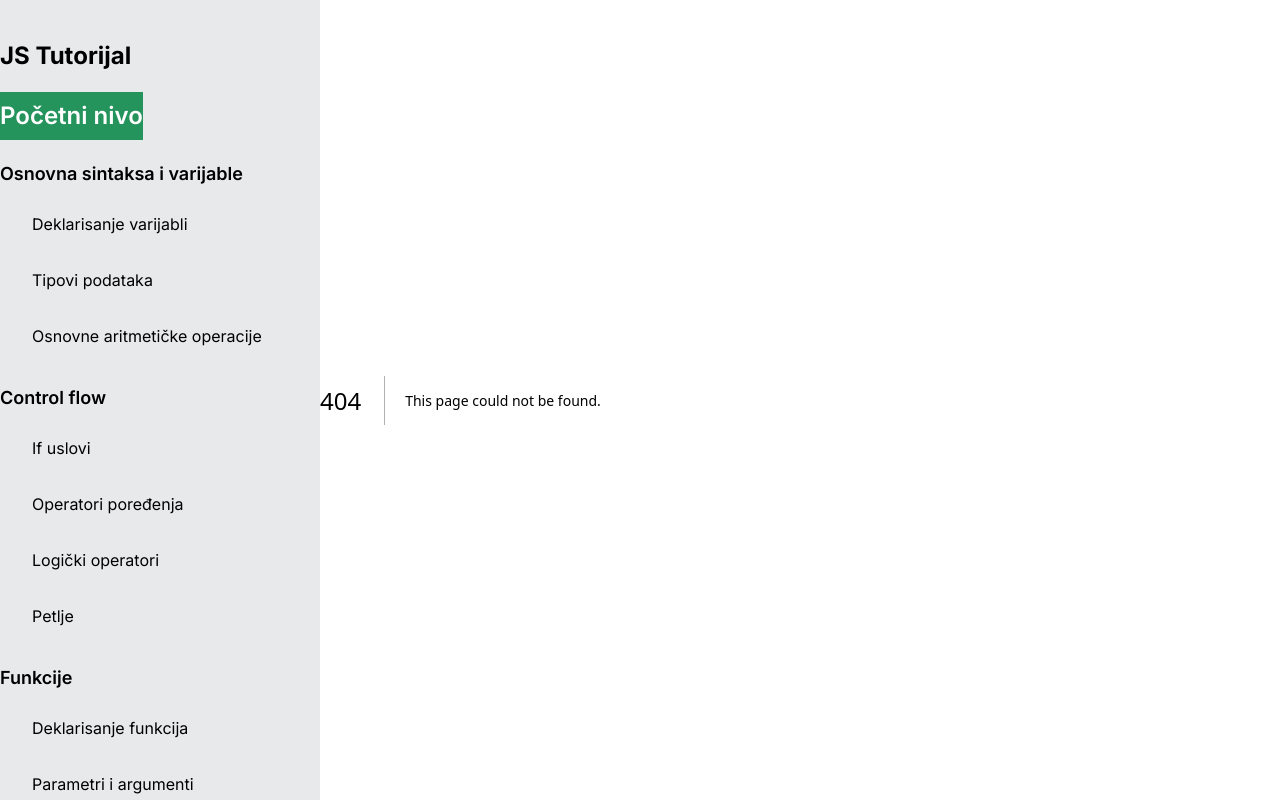
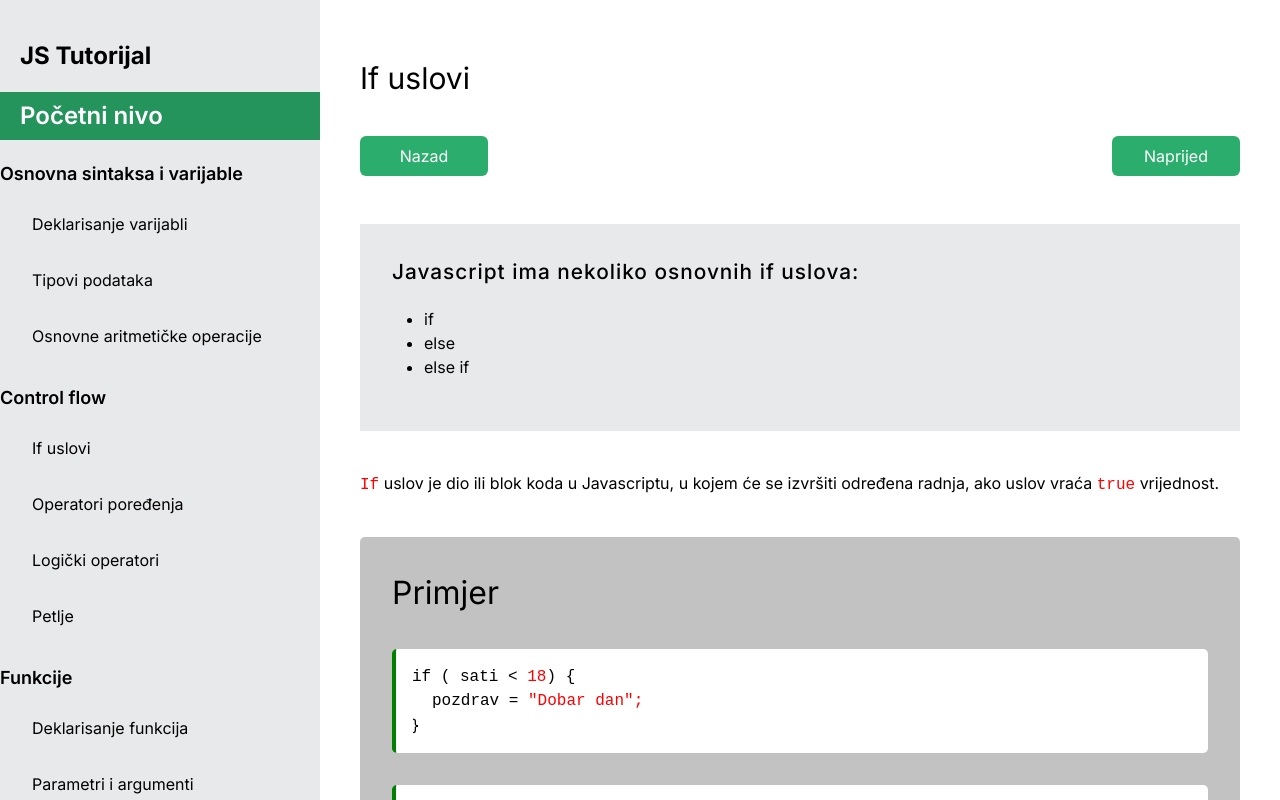
Before and after one commit to DenisKantic/graduate_project_nextJS, a Next.js app: page /ifUslovi in a window 1280 px wide. Before the commit this address had no page. Built offline with nearby package versions, Linux system fonts and the light colour scheme.

Commit message:
created ifUslovi component

```diff
--- a/app/Navigation/Navbar.jsx
+++ b/app/Navigation/Navbar.jsx
@@ -6,15 +6,15 @@ const Navbar = () => {
   return (
     <div className='w-full h-full bg-[#e7e9eb] overflow-y-scroll z-10'>
         <nav className='w-full flex flex-col justify-center items-start pt-5'>
-            <p className='text-2xl py-5 font-bold'>JS Tutorijal</p>
-            <p className='text-2xl py-2 bg-[#24945c] text-white font-semibold'>Početni nivo</p>
+            <p className='text-2xl py-5 font-bold pl-5'>JS Tutorijal</p>
+            <p className='text-2xl py-2 bg-[#24945c] text-white font-semibold w-full pl-5'>Početni nivo</p>
 
             <p className='text-lg pt-5 pb-2 font-semibold'>Osnovna sintaksa i varijable</p>
             <Link id="link" href="/variables">Deklarisanje varijabli</Link>
             <Link  id="link" href="/TipoviPodataka">Tipovi podataka</Link>
             <Link  id="link" href="/operatori">Osnovne aritmetičke operacije</Link>
             <p className='text-lg pt-5 pb-2 font-semibold'>Control flow</p>
-            <Link  id="link" href="/">If uslovi</Link>
+            <Link  id="link" href="/ifUslovi">If uslovi</Link>
             <Link  id="link" href="/">Operatori poređenja</Link>
             <Link  id="link" href="/">Logički operatori</Link>
             <Link  id="link" href="/">Petlje</Link>
@@ -23,7 +23,7 @@ const Navbar = () => {
             <Link  id="link" href="/">Parametri i argumenti</Link>
             <Link  id="link" href="/">Return</Link>
 
-            <p className='text-2xl py-2 bg-[#24945c] text-white font-semibold'>Srednji nivo</p>
+            <p className='text-2xl py-2 bg-[#24945c] text-white font-semibold w-full pl-5'>Srednji nivo</p>
             <p className='text-lg pt-5 pb-2 font-semibold'>Nizovi</p>
             <Link  id="link" href="/">Kreiranje nizova</Link>
             <Link  id="link" href="/">Metode u nizovima</Link>
@@ -40,7 +40,7 @@ const Navbar = () => {
             <Link  id="link" href="/">Manipulisanje eventima</Link>
 
 
-            <p className='text-2xl py-2 bg-[#24945c] text-white font-semibold'>Teži nivo</p>
+            <p className='text-2xl py-2 bg-[#24945c] text-white font-semibold w-full pl-5'>Teži nivo</p>
             <p className='text-lg pt-5 pb-2 font-semibold'>Napredne funkcije</p>
             <Link  id="link" href="/">Scope funkcija</Link>
             <Link id="link"  href="/">Arrow functions</Link>
--- a/app/TipoviPodataka/page.jsx
+++ b/app/TipoviPodataka/page.jsx
@@ -9,7 +9,7 @@ const page = () => {
       <div className='w-full flex justify-between place-items-center pt-5 text-white'>
       <Link href="/variables" className='w-[8em] py-2 text-center rounded-md bg-[#2bad6d]
                     hover:bg-[#54cf92]'>Nazad</Link>
-      <Link href="/" className='w-[8em] py-2 text-center rounded-md bg-[#2bad6d]
+      <Link href="/operatori" className='w-[8em] py-2 text-center rounded-md bg-[#2bad6d]
       hover:bg-[#54cf92]'>Naprijed</Link>
       </div>
 
--- /dev/null
+++ b/app/ifUslovi/page.jsx
@@ -0,0 +1,122 @@
+import React from 'react'
+import Link from 'next/link'
+
+const page = () => {
+  return (
+    <div className='w-full bg-white p-10 overflow-y-scroll'>
+
+    <p className='text-3xl py-5 px-0'>If uslovi</p>
+          <div className='w-full flex justify-between place-items-center pt-5 text-white'>
+          <Link href="/operatori" className='w-[8em] py-2 text-center rounded-md bg-[#2bad6d]
+                        hover:bg-[#54cf92]'>Nazad</Link>
+          <Link href="/" className='w-[8em] py-2 text-center rounded-md bg-[#2bad6d]
+          hover:bg-[#54cf92]'>Naprijed</Link>
+          </div>
+
+          <div id='container'>
+            <h1>Javascript ima nekoliko osnovnih if uslova:</h1>
+            <ul className='py-5'>
+                <li>if</li>
+                <li>else</li>
+                <li>else if</li>
+            </ul>
+
+            </div>
+
+
+            <p className='py-10'><span>If</span> uslov je dio ili blok koda u Javascriptu, u kojem će se izvršiti određena radnja, ako uslov vraća <span>true</span> vrijednost.</p>
+
+            <div id="exampleContainer">
+                <h1>Primjer</h1>
+
+                <div id="example">
+                    <p>if ( sati &lt; <span>18</span>) &#123;
+                    <br />
+                    <span className='text-black pl-5'>pozdrav = <span>"Dobar dan";</span></span>
+                    </p>
+                    &#125;
+                </div>
+
+                <div id="example">
+                    <p>Rezultat ce biti: <br />
+                    Dobar dan</p>
+                </div>
+
+                <a href="https://www.programiz.com/javascript/online-compiler/"  target='_blank' className='px-4 py-3  rounded-md  text-white font-semibold bg-[#2bad6d]
+                hover:bg-[#54cf92]'>Probaj u Editoru</a>
+            </div>
+
+            <div id="note">
+                <p>U slučaju ako koristimo samo <span>If</span> uslov, i on ne vrati <span>true</span> vrijednost, dio koda unutar njega će se samo preskočiti</p>
+            </div>
+
+            <p className='py-10'><span>If else </span> uslov je dio ili blok koda u Javascriptu, u kojem će se izvršiti određena radnja, ako uslov vraća <span>true</span> vrijednost. <br />
+            U slučaju ako ne vrati <span>true</span>, onda program ulazi u blok koda <span>else</span>.</p>
+
+            <div id="exampleContainer">
+                <h1>Primjer</h1>
+
+                <p>Ako je vrijeme manje od 18:00 sati, onda će biti ispit "Dobar dan". <br />
+                Ako će vrijeme biti veće od 18:00 sati, onda će biti ispis "Dobro većer". <br />
+                Uzmimo sad za primjer da je vrijeme <span>20:00</span> sati, što znači da je vrijeme veće od 18:00 sati.</p>
+
+                <div id="example">
+                    <p>if ( sati &lt; <span>18</span>) &#123;
+                    <br />
+                    <span className='text-black pl-5'>pozdrav = <span>"Dobar dan";</span></span>
+                    </p>
+                    &#125;  else &#123; <br />
+                    <span className='text-black pl-5'>pozdrav = <span>"Dobro večer";</span></span> <br />
+                    &#125;
+                </div>
+
+                <div id="example">
+                    <p>Rezultat ce biti: <br />
+                    Dobro večer</p>
+                </div>
+
+                <a href="https://www.programiz.com/javascript/online-compiler/"  target='_blank' className='px-4 py-3  rounded-md  text-white font-semibold bg-[#2bad6d]
+                hover:bg-[#54cf92]'>Probaj u Editoru</a>
+            </div>
+
+            <p className='py-10'><span>else if </span> uslov je dio ili blok koda u Javascriptu, u kojem će se izvršiti određena radnja, ako uslov vraća <span>true</span> vrijednost. <br />
+            U slučaju ako ne vrati <span>true</span>, onda program ulazi u blok koda <span>else if</span>. <br />
+            Ako i tu ne ispuni uslov, onda ulazi u blok koda <span>else</span></p>
+
+            <div id="exampleContainer">
+
+                <p>Ako je vrijeme manje od <span>10:00</span> sati, onda ispiši <span>Dobro jutro</span>. Ako je vrijeme manje od <span>20:00</span> sati,
+                onda ispiši <span>Dobar dan</span>. U suprotnom ispiši <span>Dobro večer</span>  <br />
+                Uzmimo primjer da je vrijeme <span>19:00</span> sati.</p>
+            <div id="example">
+                    <p>if ( sati &lt; <span>10</span>) &#123;
+                    <br />
+                    <span className='text-black pl-5'>pozdrav = <span>"Dobro jutro";</span></span>
+                    </p>
+                    &#125;  else if ( sati &lt; <span>20</span>) &#123; <br />
+                    <span className='text-black pl-5'>pozdrav = <span>"Dobar dan";</span></span> <br />
+                    &#125; <br />
+                    else &#123; <br />
+                    <span className='text-black pl-5'>pozdrav = <span>"Dobro večer";</span></span> <br />
+                    &#125;
+                </div>
+
+                <div id="example">
+                    <p>Rezultat ce biti: <br />
+                    Dobar dan</p>
+                </div>
+
+                <a href="https://www.programiz.com/javascript/online-compiler/"  target='_blank' className='px-4 py-3  rounded-md  text-white font-semibold bg-[#2bad6d]
+                hover:bg-[#54cf92]'>Probaj u Editoru</a>
+            </div>
+
+            <div id="note">
+                <h1>Savjet za if else</h1>
+
+                <p><span>else if</span> možemo granati u scopu teoretski "koliko god želimo", ali naravno da to nije poželjno. Savjet je da se nikada ne koristi previše if else grananja, već da se koristi switch uslov.</p>
+            </div>
+            </div>
+  )
+}
+
+export default page
--- a/app/operatori/page.jsx
+++ b/app/operatori/page.jsx
@@ -9,7 +9,7 @@ const page = () => {
           <div className='w-full flex justify-between place-items-center pt-5 text-white'>
           <Link href="/TipoviPodataka" className='w-[8em] py-2 text-center rounded-md bg-[#2bad6d]
                         hover:bg-[#54cf92]'>Nazad</Link>
-          <Link href="/" className='w-[8em] py-2 text-center rounded-md bg-[#2bad6d]
+          <Link href="/ifUslovi" className='w-[8em] py-2 text-center rounded-md bg-[#2bad6d]
           hover:bg-[#54cf92]'>Naprijed</Link>
           </div>
 
```
